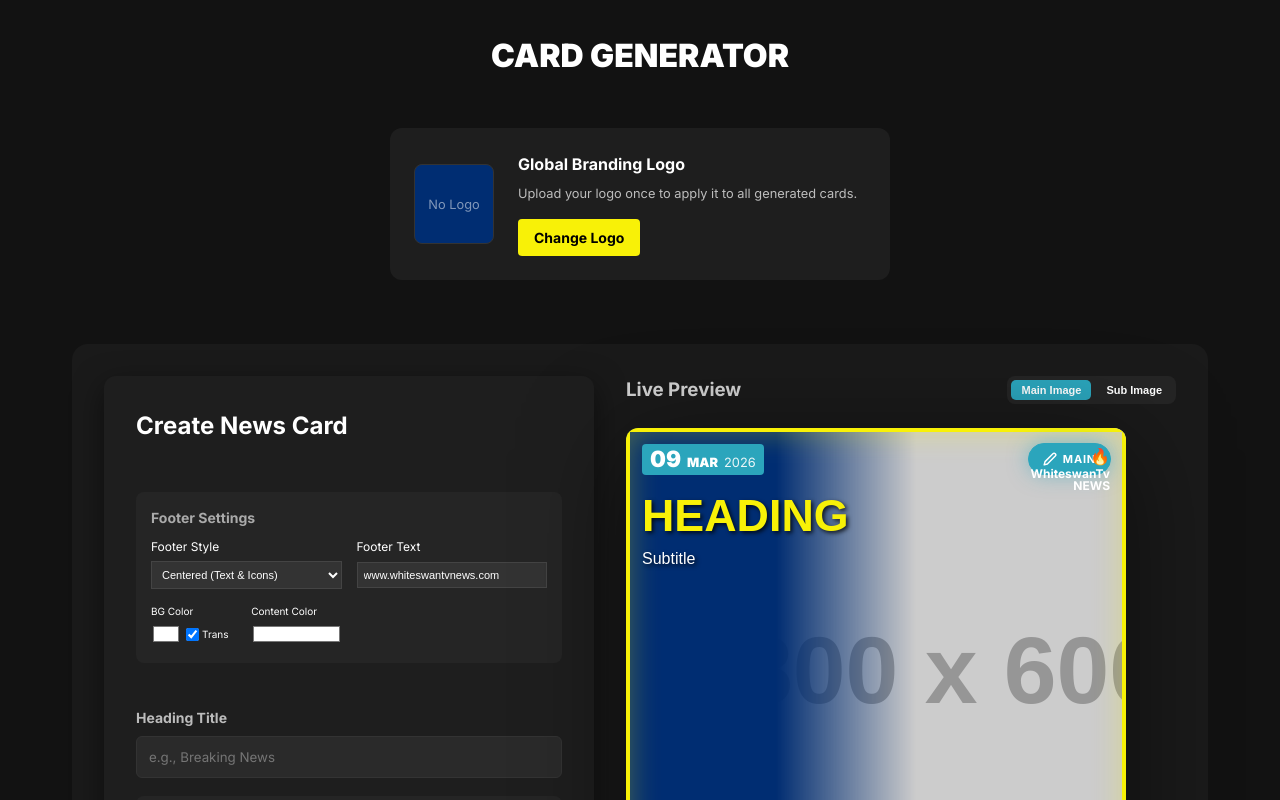
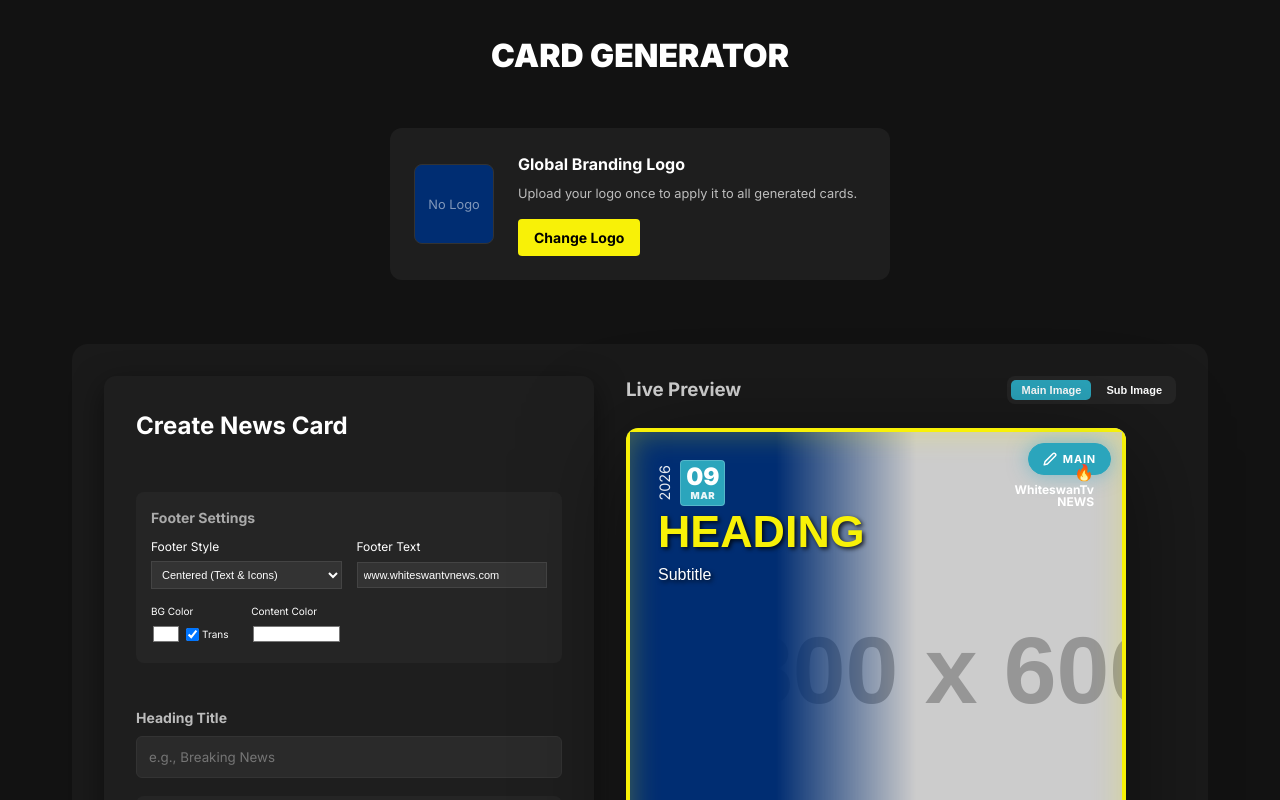
Before and after one commit to geomanuk20/card-generator, a React (Vite) app in the folder frontend/: page / in a window 1280 px wide. Shown: the top 800 px of the page. Built offline with nearby package versions, Linux system fonts and the light colour scheme; no server answers; the HTML template or start-up script is replaced by a standard one; a web font is replaced by a local one.

Commit message:
Increase card padding to improve logo and header spacing

```diff
--- a/frontend/src/components/PremiumCard.jsx
+++ b/frontend/src/components/PremiumCard.jsx
@@ -271,12 +271,13 @@ const PremiumCard = ({ card, globalLogo, isPreview = false, onImagePositionChang
         {/* Main UI Overlay */}
         <div className="card-main-layout">
           <div className="card-header-top">
-            {/* Horizontal Date Badge */}
-            <div className="date-badge-h">
-              <div className="day-month-year" style={{ background: dateBgColor, padding: '4px 8px', borderRadius: '4px' }}>
+            {/* Vertical Date Badge */}
+            <div className="date-badge-v" style={{ background: 'none' }}>
+              <span className="year">{year}</span>
+              <div className="separator"></div>
+              <div className="day-month" style={{ background: dateBgColor, padding: '4px', borderRadius: '4px' }}>
                 <span className="day">{day}</span>
                 <span className="month">{month}</span>
-                <span className="year">{year}</span>
               </div>
             </div>
 
--- a/frontend/src/index.css
+++ b/frontend/src/index.css
@@ -255,7 +255,7 @@ button:hover {
   position: relative;
   z-index: 2;
   height: 100%;
-  padding: 1rem;
+  padding: 2rem;
   display: flex;
   flex-direction: column;
   justify-content: flex-start;
@@ -266,37 +266,6 @@ button:hover {
   display: flex;
   justify-content: space-between;
   align-items: flex-start;
-}
-
-/* Horizontal Date Badge */
-.date-badge-h {
-  display: flex;
-  align-items: center;
-  color: white;
-}
-
-.day-month-year {
-  display: flex;
-  align-items: baseline;
-  gap: 6px;
-  line-height: 1;
-}
-
-.date-badge-h .day {
-  font-size: 1.4rem;
-  font-weight: 900;
-}
-
-.date-badge-h .month {
-  font-size: 0.8rem;
-  font-weight: 800;
-  text-transform: uppercase;
-}
-
-.date-badge-h .year {
-  font-size: 0.8rem;
-  font-weight: 500;
-  opacity: 0.9;
 }
 
 /* Vertical Date Badge - Exact Match with Box */
```
